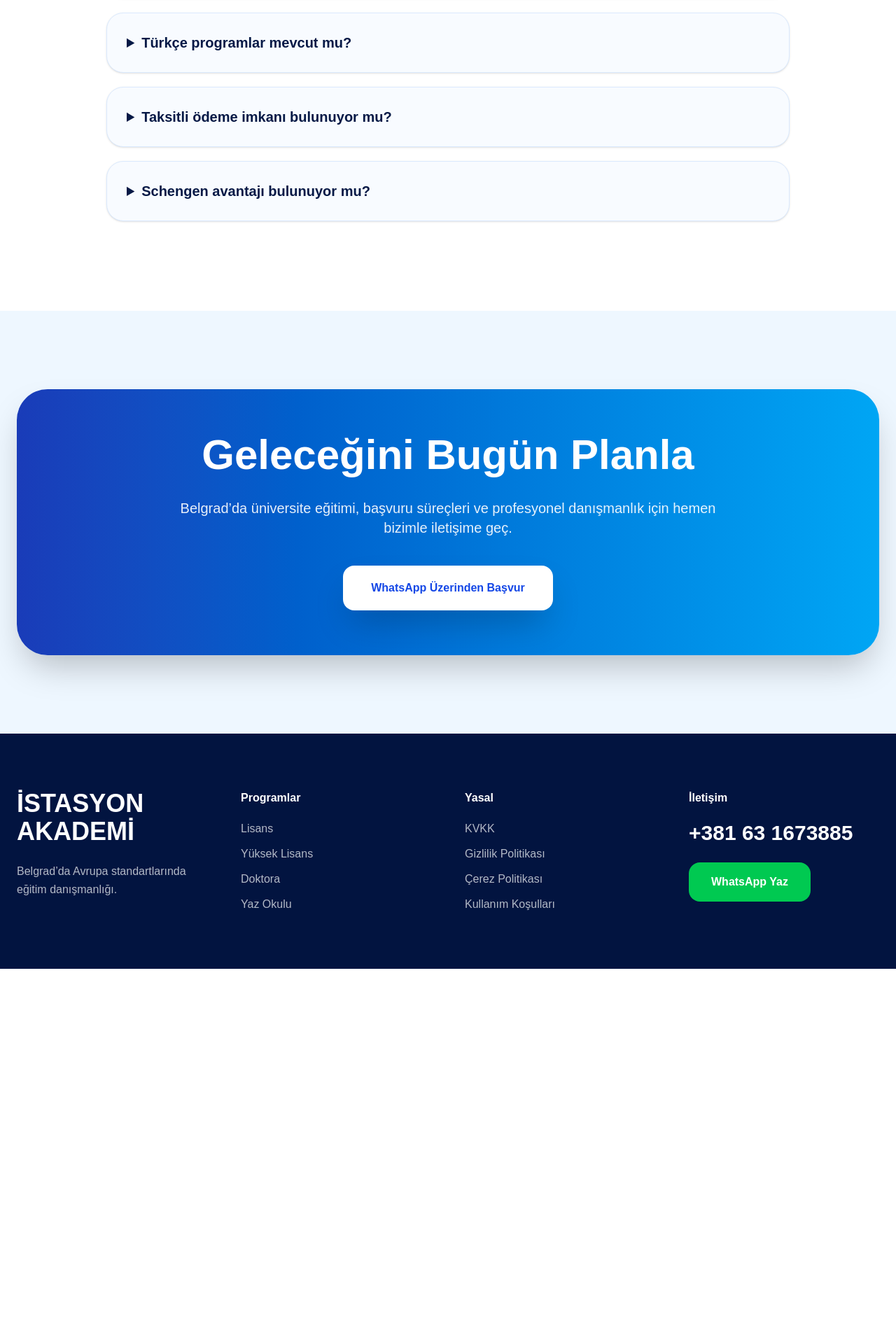
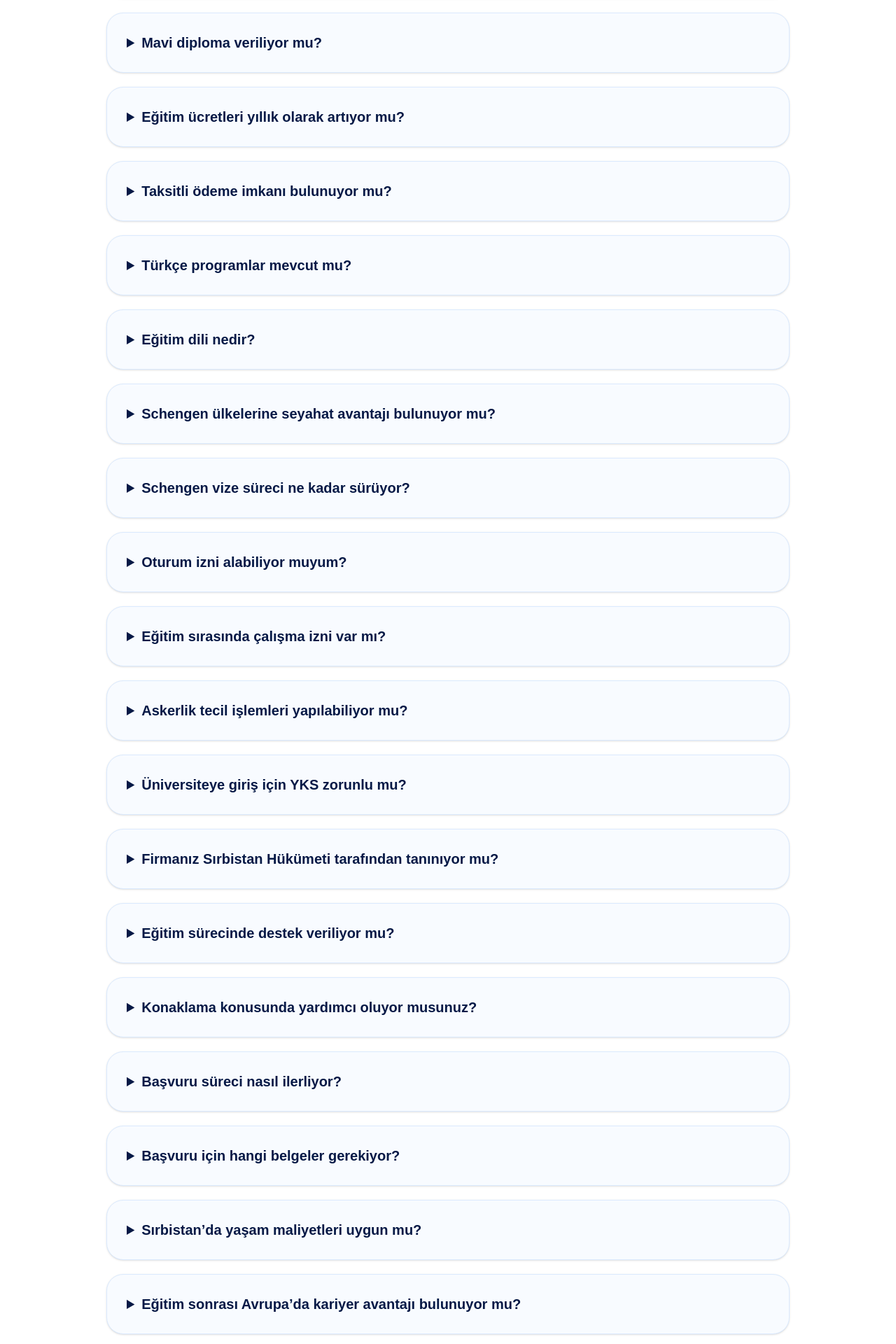
Before and after one commit to aykutkaryeditepe-spec/education-site, a Next.js app: page / in a window 1280 px wide. Shown: the part 4160-6080 px from the top of the page at 70% size. Before the commit the page ends 5544 px from the top, so only its background shows below. Built offline with nearby package versions, Linux system fonts and the light colour scheme.

Commit message:
expand faq accordion

```diff
--- a/app/page.tsx
+++ b/app/page.tsx
@@ -60,12 +60,17 @@ const universities = [
 const faqs = [
   {
     q: "Sırbistan’da alınan diplomalar Türkiye’de geçerli mi?",
-    a: "Üniversite ve programa bağlı olarak YÖK kriterlerine uygun denklik süreçleri bulunmaktadır.",
+    a: "Evet. Üniversite ve programın YÖK kriterlerine uygun olması durumunda denklik süreçleri yürütülebilmektedir. Partner üniversitelerimiz Bologna sürecine dahil olup uluslararası akademik standartlara uygundur.",
   },
 
   {
-    q: "Türkçe programlar mevcut mu?",
-    a: "Evet. Özellikle Türkoloji bölümü tamamen Türkçe eğitim vermektedir.",
+    q: "Mavi diploma veriliyor mu?",
+    a: "Evet. Üniversiteler Avrupa standartlarında eğitim verdiğinden dolayı mezuniyet sonrası mavi diploma sistemi bulunmaktadır.",
+  },
+
+  {
+    q: "Eğitim ücretleri yıllık olarak artıyor mu?",
+    a: "Birçok programda eğitim ücretleri öğrencinin kayıt olduğu yıl üzerinden sabitlenmektedir. Böylece öğrenciler eğitim süreçlerini daha güvenli şekilde planlayabilmektedir.",
   },
 
   {
@@ -74,10 +79,81 @@ const faqs = [
   },
 
   {
-    q: "Schengen avantajı bulunuyor mu?",
-    a: "Birçok durumda yalnızca öğrenci belgesi ile başvuru yapılabilmekte olup süreçler danışmanlık hizmetimiz kapsamında ücretsiz takip edilmektedir.",
+    q: "Türkçe programlar mevcut mu?",
+    a: "Evet. Özellikle Türkoloji bölümü tamamen Türkçe eğitim vermektedir. Ayrıca bu bölümün yüksek lisans ve doktora programları da bulunmaktadır.",
+  },
+
+  {
+    q: "Eğitim dili nedir?",
+    a: "Programlara göre eğitim dili İngilizce, Sırpça veya Türkçe olabilmektedir. Uluslararası öğrenciler için İngilizce program seçenekleri geniştir.",
+  },
+
+  {
+    q: "Schengen ülkelerine seyahat avantajı bulunuyor mu?",
+    a: "Evet. Yasal öğrenci statüsünde bulunan öğrenciler gerekli prosedürleri tamamladıktan sonra Schengen vizesine başvurabilmektedir. Çoğu durumda yalnızca öğrenci belgesi ile başvuru yapılabilmektedir.",
+  },
+
+  {
+    q: "Schengen vize süreci ne kadar sürüyor?",
+    a: "Başvurular çoğu durumda yaklaşık 7 gün içerisinde sonuçlanmaktadır. Danışmanlık hizmetimiz kapsamında süreçler ücretsiz şekilde takip edilmektedir.",
+  },
+
+  {
+    q: "Oturum izni alabiliyor muyum?",
+    a: "Evet. Üniversite kabulü sonrası öğrenciler için yasal oturum izni süreçleri başlatılmaktadır. Tüm süreç danışmanlık desteğimiz kapsamında takip edilmektedir.",
+  },
+
+  {
+    q: "Eğitim sırasında çalışma izni var mı?",
+    a: "Sırbistan’daki yasal düzenlemeler kapsamında belirli koşullar altında çalışma izni süreçleri yürütülebilmektedir.",
+  },
+
+  {
+    q: "Askerlik tecil işlemleri yapılabiliyor mu?",
+    a: "Evet. Türkiye Cumhuriyeti mevzuatına uygun şekilde öğrencilik durumuna bağlı resmi süreçlerde danışmanlık desteği sağlanmaktadır.",
+  },
+
+  {
+    q: "Üniversiteye giriş için YKS zorunlu mu?",
+    a: "Hayır. Birçok bölümde yalnızca YKS sonucu ile değil, lise diploması ve üniversite başvuru süreci ile kayıt yapılabilmektedir.",
+  },
+
+  {
+    q: "Firmanız Sırbistan Hükümeti tarafından tanınıyor mu?",
+    a: "Evet. Yaptığımız anlaşmalar doğrultusunda Sırbistan Ticaret ve Eğitim Bakanlığı ile çeşitli ortak çalışmalar yürütülmektedir. Ayrıca Belgrad’da fiziksel ofisimiz bulunmaktadır.",
+  },
+
+  {
+    q: "Eğitim sürecinde destek veriliyor mu?",
+    a: "Evet. Öğrencilerimize başvuru, kabul, kayıt, oturum, konaklama ve eğitim süreçleri boyunca ücretsiz danışmanlık desteği sağlanmaktadır.",
+  },
+
+  {
+    q: "Konaklama konusunda yardımcı oluyor musunuz?",
+    a: "Evet. Öğrencilere bütçe ve lokasyona uygun konaklama seçenekleri konusunda destek verilmektedir.",
+  },
+
+  {
+    q: "Başvuru süreci nasıl ilerliyor?",
+    a: "Ön başvuru sonrası öğrenciye uygun bölüm ve üniversite seçenekleri belirlenir. Ardından evrak süreci, kabul işlemleri, kayıt ve oturum süreçleri profesyonel şekilde takip edilir.",
+  },
+
+  {
+    q: "Başvuru için hangi belgeler gerekiyor?",
+    a: "Genellikle pasaport, lise diploması, transkript ve bazı programlarda ek akademik belgeler talep edilmektedir.",
+  },
+
+  {
+    q: "Sırbistan’da yaşam maliyetleri uygun mu?",
+    a: "Evet. Avrupa’daki birçok ülkeye kıyasla Sırbistan’da yaşam ve eğitim maliyetleri daha uygundur.",
+  },
+
+  {
+    q: "Eğitim sonrası Avrupa’da kariyer avantajı bulunuyor mu?",
+    a: "Evet. Avrupa standartlarında alınan eğitim ve uluslararası diploma sayesinde öğrenciler farklı ülkelerde kariyer fırsatlarına ulaşabilmektedir.",
   },
 ];
+
 
 export default function Home() {
   return (
```
